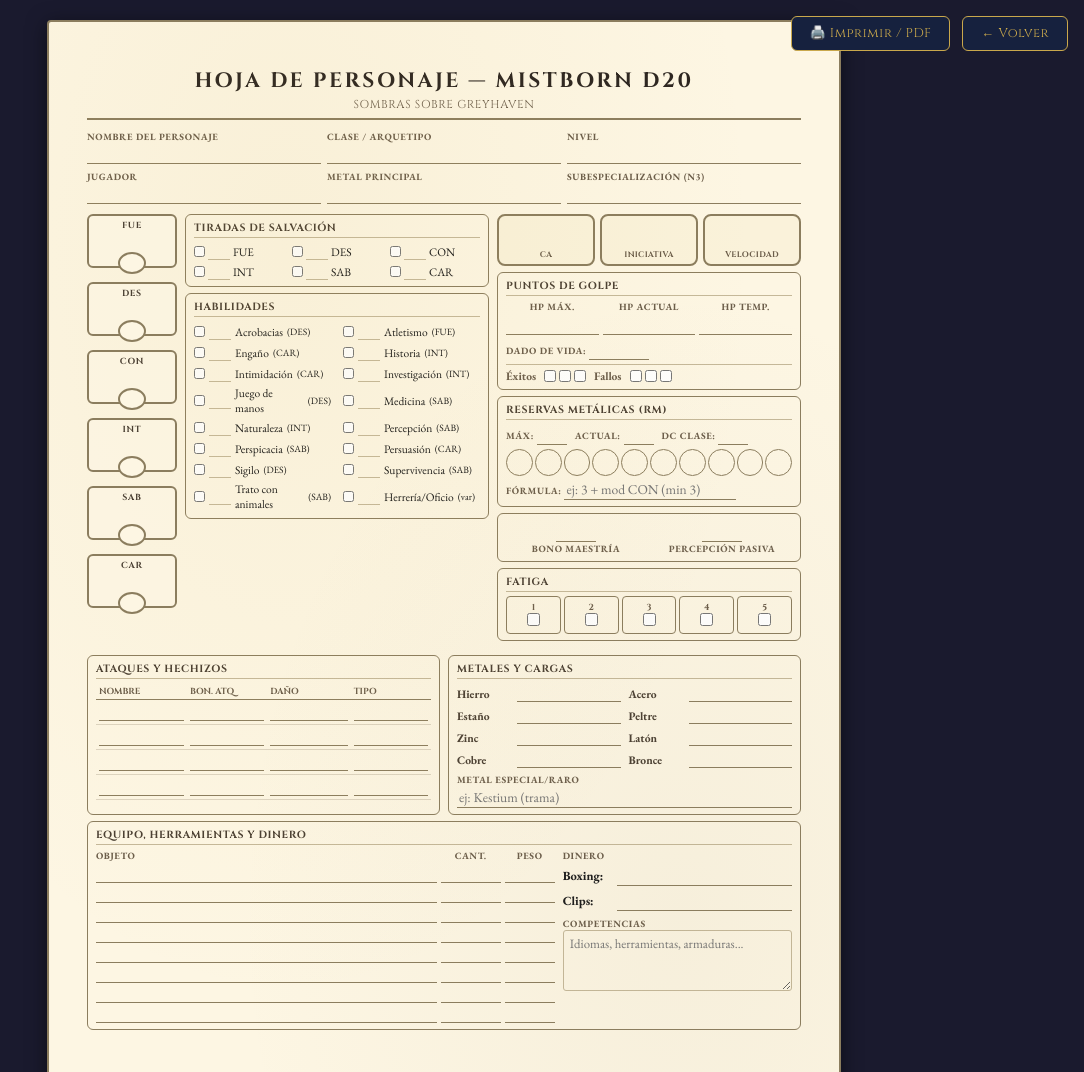
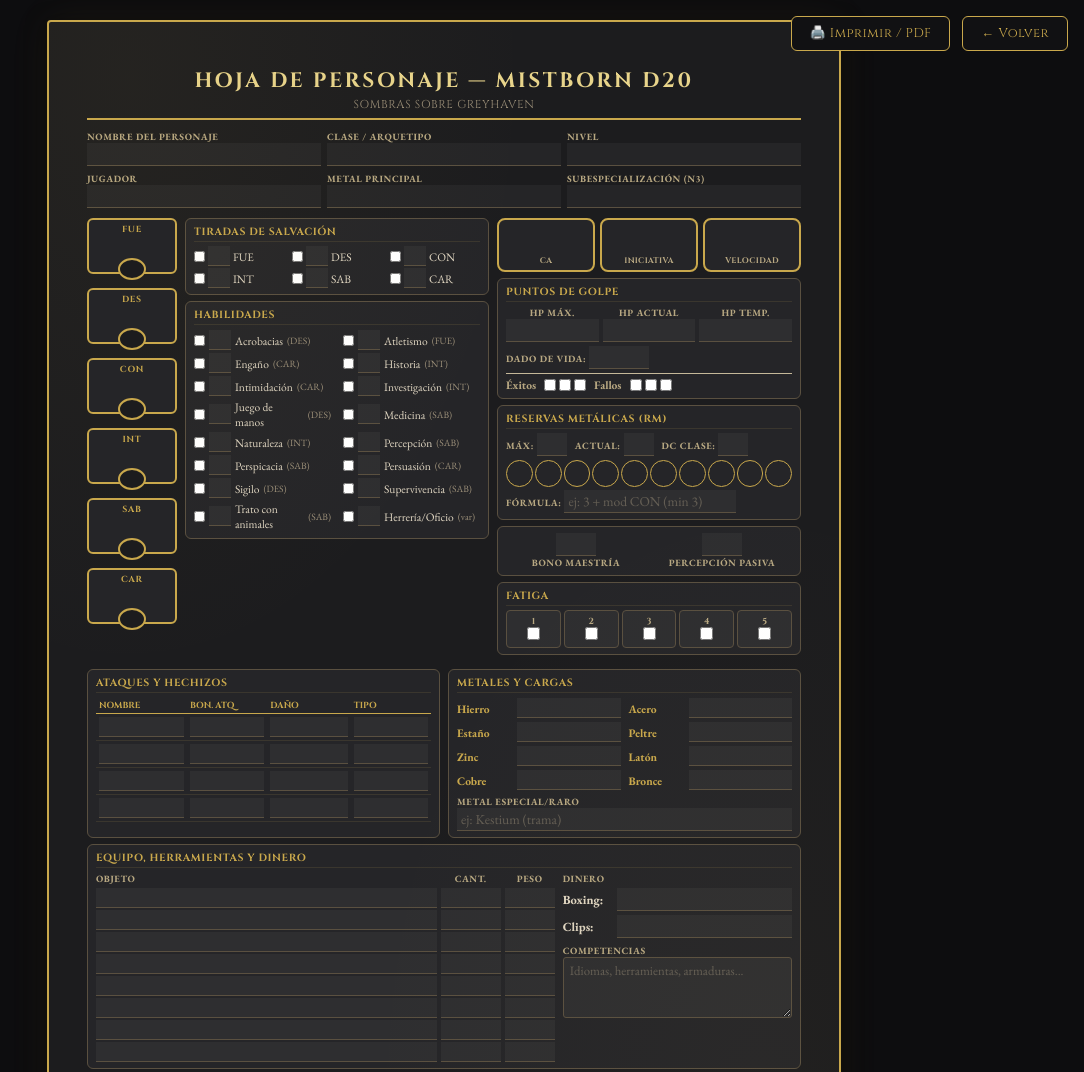
Before and after one commit to Mhendl/ProyectoRol, a plain HTML site: page hoja/index.html in a window 1280 px wide. Shown: the top 1072 px of the page, without its empty margins (196-1280 px from the left). Drawn offline with nearby package versions, Linux system fonts and the light colour scheme.

Commit message:
style: hoja de personaje tema oscuro con bordes dorados

```diff
--- a/hoja/index.html
+++ b/hoja/index.html
@@ -6,20 +6,36 @@
   <title>Hoja de Personaje — Mistborn D20</title>
   <link href="https://fonts.googleapis.com/css2?family=Cinzel:wght@400;700&family=EB+Garamond:ital,wght@0,400;0,700;1,400&display=swap" rel="stylesheet" />
   <style>
+    /* ── Variables ───────────────────────────────────────── */
+    :root {
+      --bg-sheet: #1c1c1e;
+      --bg-section: #252528;
+      --bg-input: rgba(255,255,255,0.04);
+      --border: #c9a84c;
+      --border-dim: #5a5040;
+      --border-faint: #3a362e;
+      --gold: #c9a84c;
+      --gold-bright: #e8d48b;
+      --text: #e0d6c2;
+      --text-dim: #9a8e78;
+      --text-label: #b8a882;
+      --text-heading: #e8d48b;
+    }
+
     /* ── Reset & Print ──────────────────────────────────── */
     *, *::before, *::after { box-sizing: border-box; margin: 0; padding: 0; }
     @page { size: A4 portrait; margin: 8mm; }
     @media print {
-      body { background: #fff !important; }
+      body { background: #000 !important; }
       .no-print { display: none !important; }
-      .sheet { box-shadow: none !important; border: none !important; page-break-after: always; }
+      .sheet { box-shadow: none !important; page-break-after: always; }
     }
 
     /* ── Body ───────────────────────────────────────────── */
     body {
       font-family: 'EB Garamond', Georgia, serif;
-      background: #1a1a2e;
-      color: #1a1a1a;
+      background: #0d0d0f;
+      color: var(--text);
       display: flex;
       flex-direction: column;
       align-items: center;
@@ -40,38 +56,38 @@
       font-family: 'Cinzel', serif;
       font-size: 0.8rem;
       padding: 8px 18px;
-      border: 1px solid #c9a84c;
-      background: #16213e;
-      color: #c9a84c;
+      border: 1px solid var(--gold);
+      background: #111113;
+      color: var(--gold);
       border-radius: 6px;
       cursor: pointer;
       letter-spacing: 0.04em;
     }
     .toolbar button:hover {
-      background: #c9a84c;
-      color: #16213e;
+      background: var(--gold);
+      color: #111113;
     }
 
     /* ── Sheet ──────────────────────────────────────────── */
     .sheet {
       width: 210mm;
       min-height: 297mm;
-      background: #fdf6e3;
-      border: 2px solid #8b7d5e;
+      background: var(--bg-sheet);
+      border: 2px solid var(--border);
       border-radius: 4px;
       padding: 12mm 10mm;
-      box-shadow: 0 4px 20px rgba(0,0,0,0.5);
+      box-shadow: 0 0 40px rgba(201,168,76,0.08), 0 4px 20px rgba(0,0,0,0.6);
       position: relative;
       overflow: hidden;
     }
 
-    /* Aged parchment effect */
+    /* Subtle corner glow */
     .sheet::before {
       content: '';
       position: absolute;
       inset: 0;
-      background: radial-gradient(ellipse at 30% 20%, rgba(201,168,76,0.08) 0%, transparent 60%),
-                  radial-gradient(ellipse at 80% 80%, rgba(139,125,94,0.06) 0%, transparent 50%);
+      background: radial-gradient(ellipse at 10% 5%, rgba(201,168,76,0.05) 0%, transparent 40%),
+                  radial-gradient(ellipse at 90% 95%, rgba(201,168,76,0.03) 0%, transparent 40%);
       pointer-events: none;
     }
 
@@ -81,18 +97,18 @@
       font-family: 'Cinzel', serif;
       font-size: 1.3rem;
       font-weight: 700;
-      color: #2c2520;
+      color: var(--gold-bright);
       letter-spacing: 0.12em;
       text-transform: uppercase;
       padding-bottom: 6px;
-      border-bottom: 2px solid #8b7d5e;
+      border-bottom: 2px solid var(--gold);
       margin-bottom: 10px;
     }
     .sheet-title small {
       display: block;
       font-size: 0.55em;
       letter-spacing: 0.06em;
-      color: #6b5d4a;
+      color: var(--text-dim);
       font-weight: 400;
       margin-top: 2px;
     }
@@ -100,25 +116,28 @@
     /* ── Input fields ──────────────────────────────────── */
     input[type="text"], input[type="number"], textarea {
       border: none;
-      border-bottom: 1px solid #8b7d5e;
-      background: transparent;
+      border-bottom: 1px solid var(--border-dim);
+      background: var(--bg-input);
       font-family: 'EB Garamond', serif;
       font-size: 0.85rem;
-      color: #2c2520;
+      color: var(--text);
       outline: none;
       width: 100%;
-      padding: 1px 2px;
+      padding: 2px 4px;
     }
+    input:focus, textarea:focus { border-color: var(--gold); }
     input[type="number"] { width: 40px; text-align: center; -moz-appearance: textfield; }
     input[type="number"]::-webkit-inner-spin-button { -webkit-appearance: none; }
     textarea {
-      border: 1px solid #c5b899;
+      border: 1px solid var(--border-dim);
       border-radius: 3px;
       resize: vertical;
       min-height: 50px;
       padding: 4px 6px;
       font-size: 0.8rem;
+      background: var(--bg-input);
     }
+    ::placeholder { color: var(--text-dim); opacity: 0.5; }
 
     /* ── Grid layout ───────────────────────────────────── */
     .top-row {
@@ -132,7 +151,7 @@
       font-size: 0.6rem;
       text-transform: uppercase;
       letter-spacing: 0.06em;
-      color: #6b5d4a;
+      color: var(--text-label);
       font-weight: 700;
     }
 
@@ -150,12 +169,12 @@
       gap: 4px;
     }
     .attr-box {
-      border: 2px solid #8b7d5e;
+      border: 2px solid var(--gold);
       border-radius: 6px;
       text-align: center;
       padding: 3px 2px 6px;
       position: relative;
-      background: rgba(253,246,227,0.7);
+      background: var(--bg-section);
     }
     .attr-box .attr-name {
       font-family: 'Cinzel', serif;
@@ -163,13 +182,15 @@
       font-weight: 700;
       text-transform: uppercase;
       letter-spacing: 0.08em;
-      color: #4a3f32;
+      color: var(--gold);
     }
     .attr-box .attr-score input {
       font-size: 1.3rem;
       font-weight: 700;
       border-bottom: none;
       width: 42px;
+      color: var(--text);
+      background: transparent;
     }
     .attr-box .attr-mod {
       position: absolute;
@@ -178,9 +199,9 @@
       transform: translateX(-50%);
       width: 28px;
       height: 22px;
-      border: 2px solid #8b7d5e;
+      border: 2px solid var(--gold);
       border-radius: 50%;
-      background: #fdf6e3;
+      background: var(--bg-sheet);
       display: flex;
       align-items: center;
       justify-content: center;
@@ -190,14 +211,17 @@
       font-weight: 700;
       border-bottom: none;
       width: 24px;
+      color: var(--gold-bright);
+      background: transparent;
     }
 
     /* ── Section boxes ─────────────────────────────────── */
     .section-box {
-      border: 1.5px solid #8b7d5e;
+      border: 1.5px solid var(--border-dim);
       border-radius: 6px;
       padding: 6px 8px;
       margin-bottom: 6px;
+      background: var(--bg-section);
     }
     .section-box h3 {
       font-family: 'Cinzel', serif;
@@ -205,8 +229,8 @@
       font-weight: 700;
       text-transform: uppercase;
       letter-spacing: 0.06em;
-      color: #4a3f32;
-      border-bottom: 1px solid #c5b899;
+      color: var(--gold);
+      border-bottom: 1px solid var(--border-faint);
       padding-bottom: 2px;
       margin-bottom: 4px;
     }
@@ -219,17 +243,19 @@
       margin-bottom: 8px;
     }
     .stat-circle {
-      border: 2px solid #8b7d5e;
+      border: 2px solid var(--gold);
       border-radius: 8px;
       text-align: center;
       padding: 6px 2px 4px;
-      background: rgba(201,168,76,0.06);
+      background: var(--bg-section);
     }
     .stat-circle .stat-val input {
       font-size: 1.2rem;
       font-weight: 700;
       border-bottom: none;
       width: 44px;
+      color: var(--gold-bright);
+      background: transparent;
     }
     .stat-circle .stat-label {
       font-family: 'Cinzel', serif;
@@ -237,7 +263,7 @@
       font-weight: 700;
       text-transform: uppercase;
       letter-spacing: 0.04em;
-      color: #6b5d4a;
+      color: var(--text-label);
     }
 
     /* ── RM tracker ────────────────────────────────────── */
@@ -249,12 +275,14 @@
     .rm-pip {
       width: 100%;
       aspect-ratio: 1;
-      border: 1.5px solid #8b7d5e;
+      border: 1.5px solid var(--gold);
       border-radius: 50%;
       background: transparent;
       cursor: pointer;
+      transition: background 0.15s;
     }
-    .rm-pip.filled { background: #c9a84c; }
+    .rm-pip:hover { background: rgba(201,168,76,0.2); }
+    .rm-pip.filled { background: var(--gold); box-shadow: 0 0 6px rgba(201,168,76,0.4); }
 
     /* ── Skills ─────────────────────────────────────────── */
     .skill-list {
@@ -268,15 +296,16 @@
       gap: 4px;
       font-size: 0.72rem;
       padding: 1px 0;
+      color: var(--text);
     }
-    .skill-row input[type="checkbox"] { width: 11px; height: 11px; accent-color: #8b7d5e; }
+    .skill-row input[type="checkbox"] { width: 11px; height: 11px; accent-color: var(--gold); }
     .skill-row input[type="text"] {
       width: 22px;
       text-align: center;
       font-size: 0.72rem;
-      border-bottom: 1px solid #c5b899;
+      border-bottom: 1px solid var(--border-dim);
     }
-    .skill-name { color: #4a3f32; }
+    .skill-row small { color: var(--text-dim); }
 
     /* ── Saves ──────────────────────────────────────────── */
     .save-list {
@@ -289,13 +318,14 @@
       align-items: center;
       gap: 3px;
       font-size: 0.72rem;
+      color: var(--text);
     }
-    .save-row input[type="checkbox"] { width: 11px; height: 11px; accent-color: #8b7d5e; }
+    .save-row input[type="checkbox"] { width: 11px; height: 11px; accent-color: var(--gold); }
     .save-row input[type="text"] {
       width: 22px;
       text-align: center;
       font-size: 0.72rem;
-      border-bottom: 1px solid #c5b899;
+      border-bottom: 1px solid var(--border-dim);
     }
 
     /* ── Attack table ──────────────────────────────────── */
@@ -308,13 +338,13 @@
       font-family: 'Cinzel', serif;
       font-size: 0.55rem;
       text-transform: uppercase;
-      color: #6b5d4a;
-      border-bottom: 1px solid #8b7d5e;
+      color: var(--gold);
+      border-bottom: 1px solid var(--gold);
       padding: 2px 3px;
       text-align: left;
     }
     .atk-table td {
-      border-bottom: 1px solid #ddd4c0;
+      border-bottom: 1px solid var(--border-faint);
       padding: 3px;
     }
     .atk-table input { font-size: 0.72rem; }
@@ -335,7 +365,7 @@
     .metal-row .metal-name {
       font-weight: 700;
       min-width: 56px;
-      color: #4a3f32;
+      color: var(--gold);
     }
     .metal-row input[type="text"] {
       flex: 1;
@@ -350,16 +380,17 @@
       text-align: center;
     }
     .fatigue-cell {
-      border: 1px solid #8b7d5e;
+      border: 1px solid var(--border-dim);
       border-radius: 4px;
       padding: 4px 2px;
       font-size: 0.6rem;
+      background: var(--bg-input);
     }
     .fatigue-cell .fat-level {
       font-family: 'Cinzel', serif;
       font-weight: 700;
       font-size: 0.55rem;
-      color: #6b5d4a;
+      color: var(--text-label);
     }
 
     /* ── Equipment & Notes ──────────────────────────────── */
@@ -389,9 +420,9 @@
       align-items: center;
       font-size: 0.72rem;
     }
-    .death-saves span { color: #6b5d4a; font-weight: 700; }
+    .death-saves span { color: var(--text-label); font-weight: 700; }
     .death-pips { display: flex; gap: 3px; }
-    .death-pips input[type="checkbox"] { width: 12px; height: 12px; accent-color: #8b7d5e; }
+    .death-pips input[type="checkbox"] { width: 12px; height: 12px; accent-color: var(--gold); }
 
     /* ── Page 2 ─────────────────────────────────────────── */
     .traits-grid {
@@ -407,18 +438,34 @@
       gap: 3px;
     }
     .ability-entry {
-      border: 1px solid #c5b899;
+      border: 1px solid var(--border-dim);
       border-radius: 4px;
       padding: 4px 6px;
+      background: rgba(201,168,76,0.03);
     }
-    .ability-entry input { font-weight: 700; margin-bottom: 2px; }
+    .ability-entry input { font-weight: 700; margin-bottom: 2px; color: var(--gold-bright); }
     .ability-entry .ability-detail {
       display: grid;
       grid-template-columns: 70px 1fr;
       gap: 1px 4px;
       font-size: 0.68rem;
     }
-    .ability-entry .ability-detail span { color: #6b5d4a; font-weight: 700; }
+    .ability-entry .ability-detail span { color: var(--text-label); font-weight: 700; }
+
+    /* ── Money labels ──────────────────────────────────── */
+    .money-label { font-weight: 700; min-width: 50px; color: var(--gold); }
+
+    /* ── Portrait placeholder ──────────────────────────── */
+    .portrait-box {
+      border: 1px dashed var(--border-dim);
+      border-radius: 6px;
+      min-height: 100px;
+      display: flex;
+      align-items: center;
+      justify-content: center;
+      color: var(--text-dim);
+      font-size: 0.75rem;
+    }
   </style>
 </head>
 <body>
@@ -826,7 +873,7 @@
   <div class="section-box" style="margin-top:8px;">
     <h3>Apariencia y Descripción Física</h3>
     <div style="display:grid; grid-template-columns: 1fr 2fr; gap:8px;">
-      <div style="border:1px dashed #c5b899; border-radius:6px; min-height:100px; display:flex; align-items:center; justify-content:center; color:#c5b899; font-size:0.75rem;">
+      <div class="portrait-box">
         Retrato
       </div>
       <div>
```
